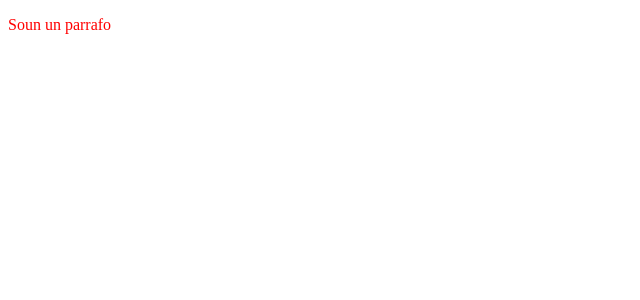
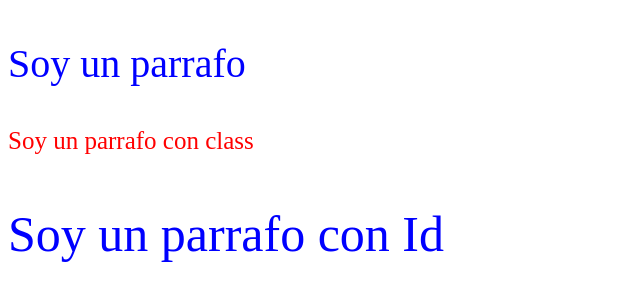
Before and after one commit to ramigarcia/Curso-definitivo-de-html-y-css-platzi, a plain HTML site: page claseCss/index.html in a window 1280 px wide. Shown: the whole page, without its empty margins (0-640 px from the left). Drawn offline with Linux system fonts and the light colour scheme.

Commit message:
I added p tree elements with id and class. I also added styles

```diff
--- a/claseCss/index.html
+++ b/claseCss/index.html
@@ -5,13 +5,12 @@
   <meta name="viewport" content="width=device-width, initial-scale=1.0">
   <link rel="stylesheet" href="./style.css">
   <title>Clase CSS</title>
-  <style>
-
-  </style>
 </head>
 <body>
   <main>
-    <p style="color: red;">Soun un parrafo</p>
+    <p>Soy un parrafo</p>
+    <p class="texto">Soy un parrafo con class</p>
+    <p id="parrafo">Soy un parrafo con Id</p>
   </main>
 </body>
 </html>
--- a/claseCss/style.css
+++ b/claseCss/style.css
@@ -0,0 +1,17 @@
+/* SELECTOR POR ELEMENTO DE HTML */
+p{
+  color: blue;
+  font-size: 40px;
+}
+
+/* CLASS */
+.texto{
+  color: red;
+  font-size: 25px;
+}
+
+/* ID */
+#parrafo{
+  color: blue;
+  font-size: 50px;
+}
```
